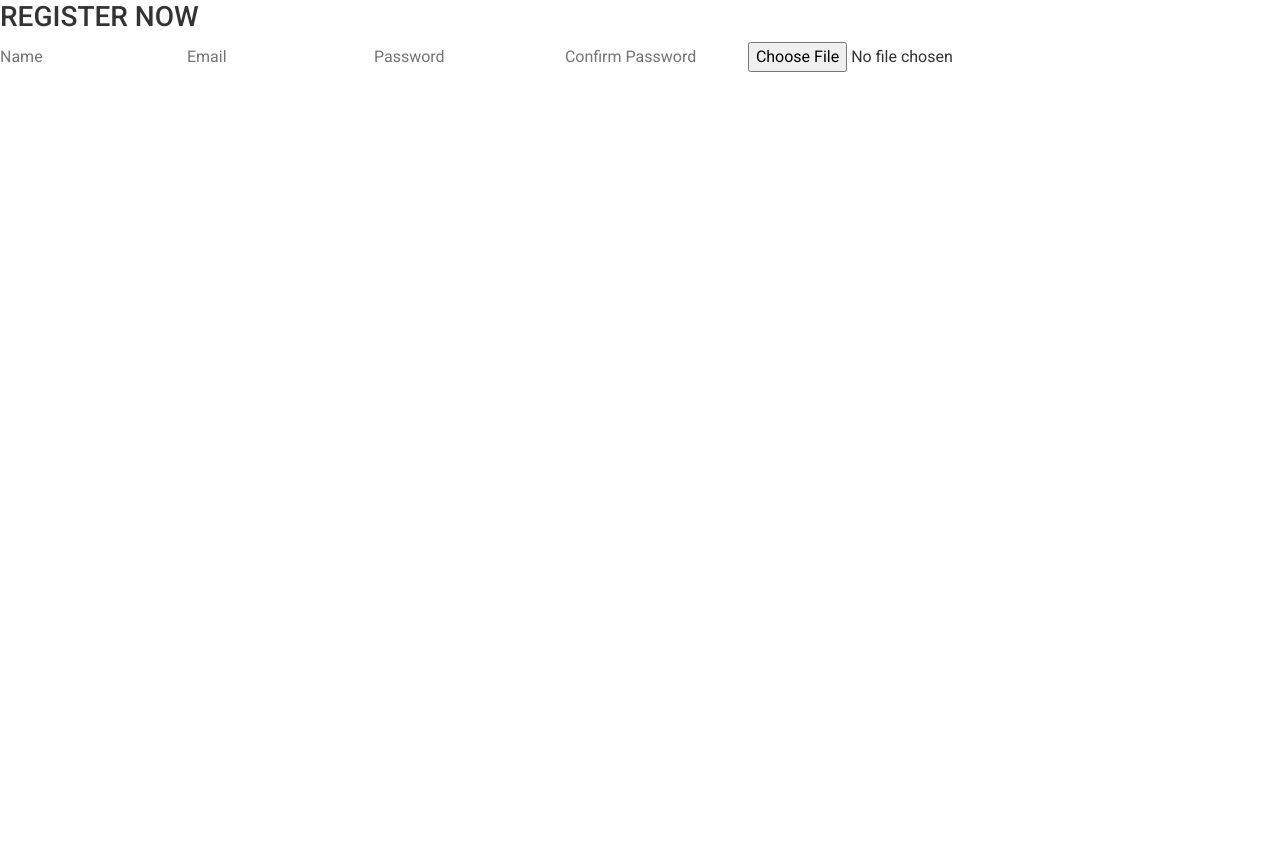
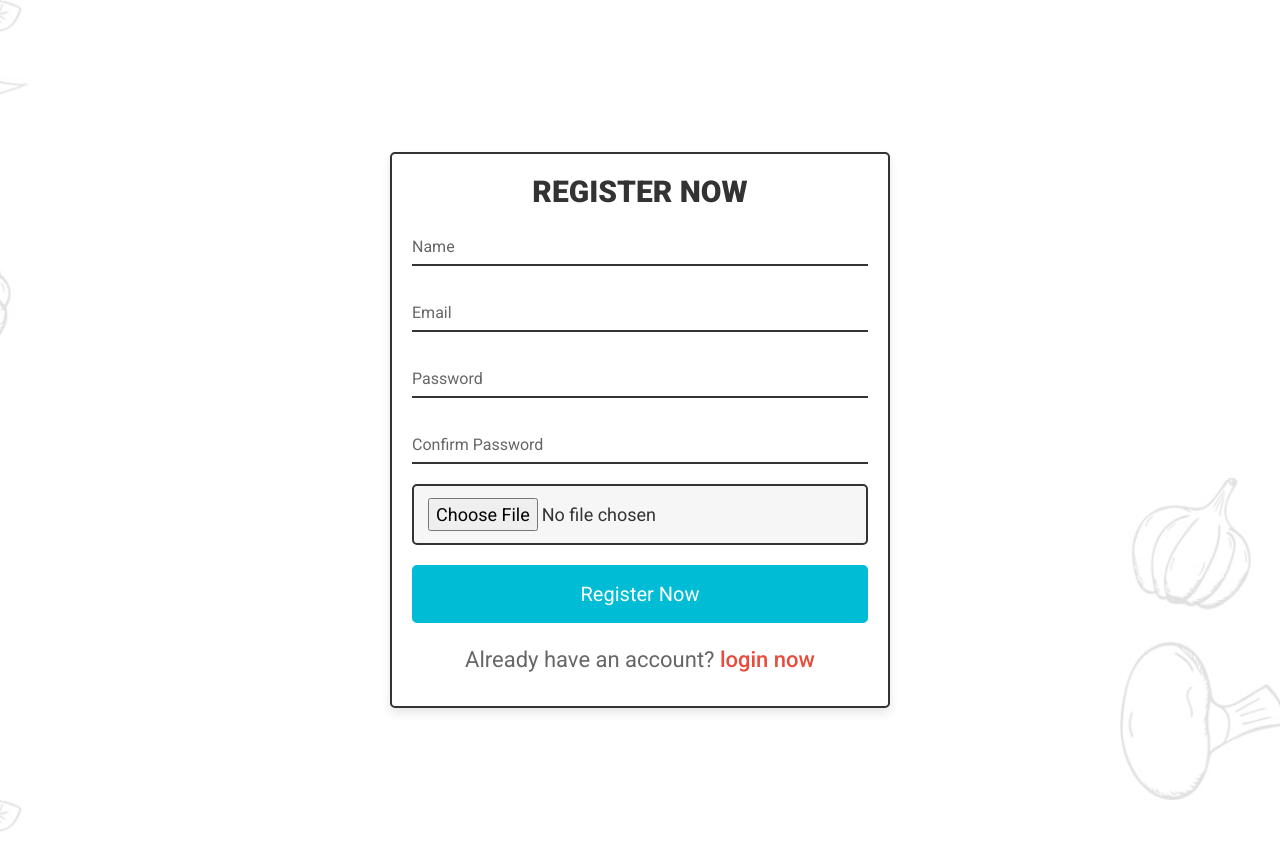
Before and after one commit to KirisakiXOnodera/Montemayor-American-Restaurant, a PHP site: page /register.php in a window 1280 px wide. Before the commit the page ends 72 px from the top, so only its background shows below. Run offline with PHP 8.4, Linux system fonts and the light colour scheme; some libraries are stand-ins or nearby versions.

Commit message:
register

```diff
--- a/American Food Website/components.css
+++ b/American Food Website/components.css
@@ -22,19 +22,181 @@
  }
 
  *::selection{
-    background-color: var(--green);
-    color:var(--white);
+   background-color: var(--green);
+   color:var(--white);
  }
 
- *::-webkit-scrollbar{
-    height: .5rem;
-    width: 1rem;
+
+ body {
+  background-image: url(background_picture/home-bg.jpg);
+  background-position: center;
+  background-size: cover;
  }
 
- *::-webkit-scrollbar-track{
-    background-color: transparent;
- }
+html {
+   font-size: 62.5%;
+   overflow-x: hidden;
+   scroll-behavior: smooth;
+   scroll-padding-top: 6.5rem;
+   height: 100%;
+}
 
- *::-webkit-scrollbar-thumb{
-    background-color: var(--green);
- }
+section {
+  padding: 3rem 2rem;
+  max-width: 1200px;
+  margin: 0 auto;
+}
+
+.form-container {
+  min-height: 100vh;
+  display: flex;
+  align-items: center;
+  justify-content: center;
+}
+
+.form-container form{
+  width: 50rem;
+  background-color: var(--white);
+  border-radius: 0.5rem;
+  box-shadow: var(--box-shadow);
+  border: var(--border);
+  padding: 2rem;
+  text-align: center;
+}
+
+.form-container form h3 {
+  font-size: 3rem;
+  font-weight: 800;
+  color: var(--black);
+  margin-bottom: 1rem;
+  text-align: center;
+}
+
+.form-container form .box {
+  width: 100%;
+  margin: 1rem 0;
+  border-radius: 0.5rem;
+  border: var(--border);
+  padding: 1.2rem 1.4rem;
+  font-size: 1.8rem;
+  color: var(--black);
+  background-color: var(--light-bg);
+}
+
+.form-container .inputbox {
+  position: relative;
+  width: 100%;
+  margin-top: 10px;
+}
+
+.form-container .inputbox input {
+  width: 100%;
+  padding: 5px 0;
+  font-size: 16px;
+  margin: 10px 0;
+  border: none;
+  border-bottom: 2px solid var(--black);
+  outline: none;
+  resize: none;
+}
+
+.form-container .inputbox span {
+  position: absolute;
+  left: 0;
+  padding: 5px 0;
+  font-size: 16px;
+  margin: 10px 0;
+  pointer-events: none;
+  transition: 0.5s ease;
+  color: #666;
+  text-align: left;
+}
+
+.form-container .inputbox input:focus ~ span, .form-container .inputbox input:valid ~ span{
+    color: #e91e63;
+    font-size: 12px;
+    transform: translateY(-20px);
+}
+
+.form-container form p {
+  margin-top: 2rem;
+  font-size: 2.2rem;
+  color: var(--light-color);
+}
+
+.form-container form p a {
+  font-weight: 500;
+  color: var(--red);
+  text-decoration: none;
+}
+
+.form-container form p a:hover {
+  text-decoration: underline;
+}
+
+.form-container form .btn,
+.delete-btn,
+.option-btn {
+  display: block;
+  width: 100%;
+  margin-top: 1rem;
+  border-radius: 0.5rem;
+  color: var(--white);
+  font-size: 2rem;
+  padding: 1.3rem 3rem;
+  text-transform: capitalize;
+  cursor: pointer;
+}
+
+.form-container form .btn {
+  background-color: #00bcd4;
+}
+
+.delete-btn {
+  background-color: var(--red);
+}
+
+.option-btn {
+  background-color: var(--orange);
+}
+
+.form-container form .btn:hover,
+.delete-btn:hover,
+.option-btn:hover {
+  opacity: 0.8;
+}
+
+
+
+
+
+
+
+
+
+
+
+
+
+
+
+
+
+
+
+
+
+
+/* Media Queries */
+
+@media (max-width:991px){
+  html {
+    font-size: 55%;
+  }
+}
+
+@media (max-width:450px){
+  html {
+    font-size: 50%;
+  }
+}
--- a/American Food Website/register.php
+++ b/American Food Website/register.php
@@ -1,34 +1,74 @@
+<?php
+    include 'config.php';
+
+    if(isset($_POST['submit'])){
+
+        $name = $_POST['name'];
+        $name = filter_var($name, FILTER_SANITIZE_STRING);
+        $email = $_POST['email'];
+        $email = filter_var($email, FILTER_SANITIZE_STRING);
+        $pass = $_POST['pass'];
+        $pass = filter_var($pass, FILTER_SANITIZE_STRING);
+        $cpass = $_POST['cpass'];
+        $cpass = filter_var($cpass, FILTER_SANITIZE_STRING);
+
+
+
+    }
+?>
+
 <!DOCTYPE html>
 <html lang="en">
 <head>
     <meta charset="UTF-8">
     <meta name="viewport" content="width=device-width, initial-scale=1.0">
     <link rel="icon" href="icon/logo.png" type="image/x-icon">
-    <title>Dominique</title>
+    <title>Register</title>
 
+
+    <link rel="stylesheet" href="components.css">
 
     <link href="https://cdn.jsdelivr.net/npm/bootstrap@5.2.0-beta1/dist/css/bootstrap.min.css" rel="stylesheet" integrity="sha384-0evHe/X+R7YkIZDRvuzKMRqM+OrBnVFBL6DOitfPri4tjfHxaWutUpFmBp4vmVor" crossorigin="anonymous">
 
     <link rel="stylesheet" href="https://cdnjs.cloudflare.com/ajax/libs/font-awesome/6.1.1/css/all.min.css" integrity="sha512-KfkfwYDsLkIlwQp6LFnl8zNdLGxu9YAA1QvwINks4PhcElQSvqcyVLLD9aMhXd13uQjoXtEKNosOWaZqXgel0g==" crossorigin="anonymous" referrerpolicy="no-referrer" />
 
-    <link rel="stylesheet" href="components.css">
-
 </head>
 <body>
 
-    <section class="font-container">
+
+<section class="form-holder">
+    <section class="form-container">
 
         <form action="" enctype="multipart/form-data" method="POST">
             <h3>REGISTER NOW</h3>
-            <input type="text" name="name" class="box" placeholder="Name" required>
-            <input type="email" name="email" class="box" placeholder="Email" required>
-            <input type="password" name="password" class="box" placeholder="Password" required>
-            <input type="password" name="password" class="box" placeholder=" Confirm Password" required>
+            <div class="inputbox">
+            <input type="text" name="name" required>
+            <span>Name</span>
+            </div>
+
+            <div class="inputbox">
+            <input type="email" name="email" required>
+            <span>Email</span>
+            </div>
+
+            <div class="inputbox">
+            <input type="password" name="pass" required>
+            <span>Password</span>
+            </div>
+
+            <div class="inputbox">
+            <input type="password" name="cpass" required>
+            <span>Confirm Password</span>
+            </div>
+
             <input type="file" name="image" class="box" required accept="image/png, image/jpg, image/jpeg">
+            <input type="submit" value="register now" class="btn" name="submit">
+            <p>Already have an account? <a href="login.php">login now</a></p>
         </form>
 
+    </section>
 
-    </section>
+</section>
 
 
 
```
